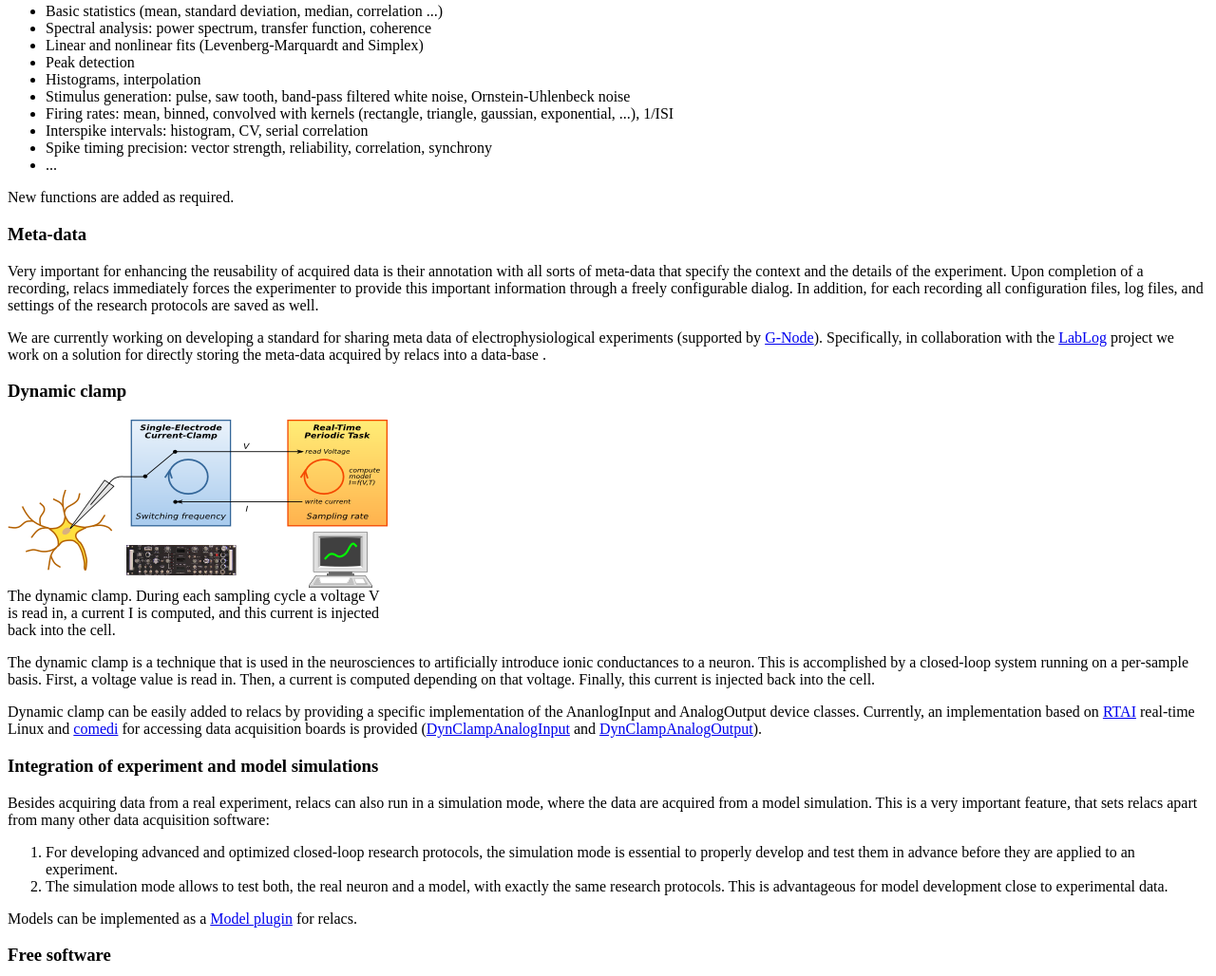
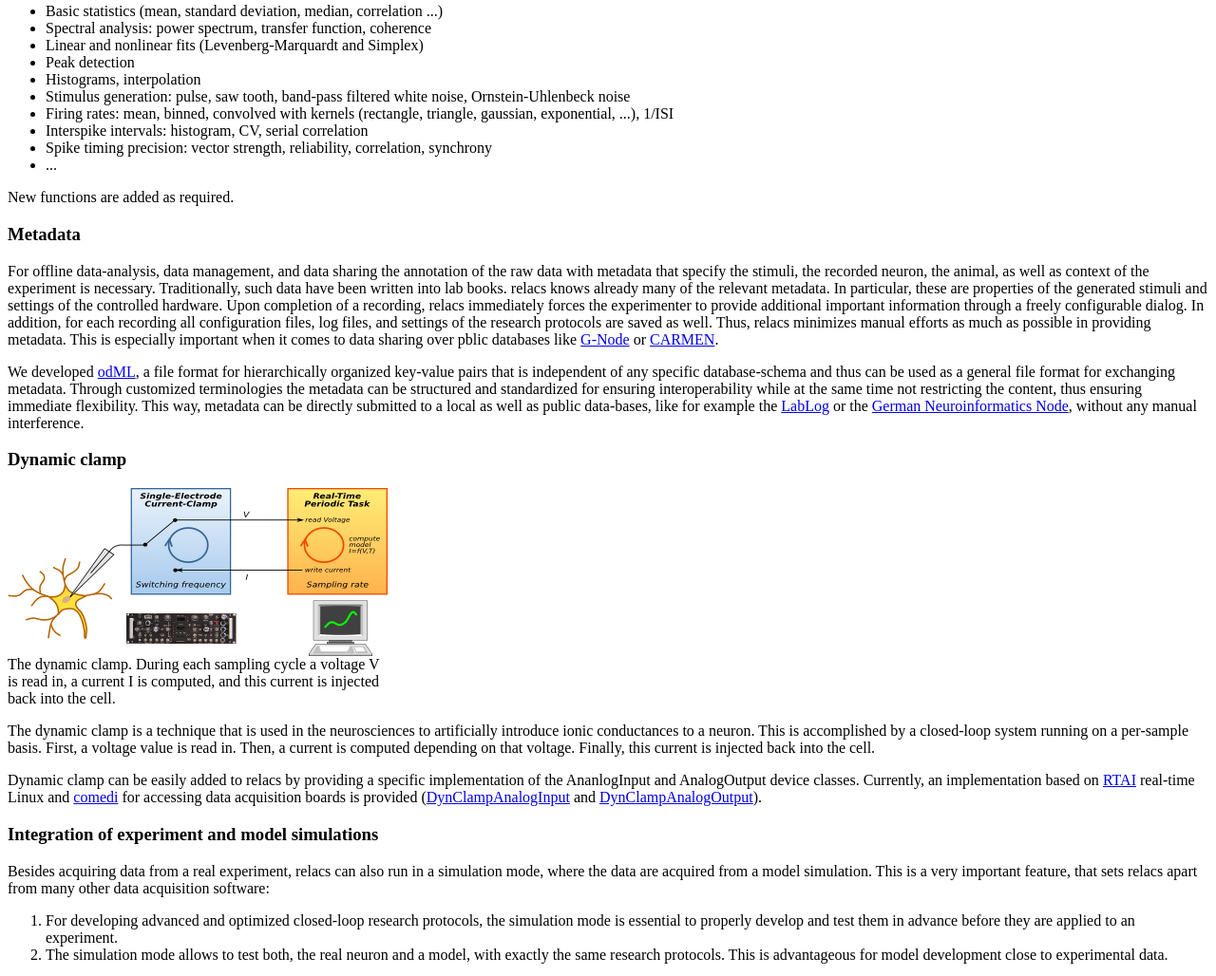
Before and after one commit to relacs/website, a plain HTML site: page web/features/index.html in a window 1280 px wide. Shown: the part 971-1999 px from the top of the page at 95% size. Drawn offline with Linux system fonts and the light colour scheme.

Commit message:
Some small updates to the website, the user manual and the config files
git-svn-id: https://svn.code.sf.net/p/relacs/code/website@738 1550813e-0d35-0410-aec7-fc86b090456a

```diff
--- a/web/features/index.html
+++ b/web/features/index.html
@@ -136,25 +136,39 @@
 
 
 <a name="metadata"></a>
-<h3>Meta-data</h3>
+<h3>Metadata</h3>
 <p>
-  Very important for enhancing the reusability of acquired data
-  is their annotation with all sorts of meta-data that
-  specify the context and the details of the experiment.
-  Upon completion of a recording, <span class="relacs">relacs</span> immediately forces the
-  experimenter to provide this important information
-  through a freely configurable dialog.
-  In addition, for each recording all configuration files, log files, and
-  settings of the research protocols are saved as well.
+  For offline data-analysis, data management, and data sharing the
+  annotation of the raw data with metadata that specify the stimuli,
+  the recorded neuron, the animal, as well as context of the
+  experiment is necessary. Traditionally, such data have been written
+  into lab books.  <span class="relacs">relacs</span> knows already
+  many of the relevant metadata.  In particular, these are properties
+  of the generated stimuli and settings of the controlled hardware.
+  Upon completion of a recording, <span class="relacs">relacs</span>
+  immediately forces the experimenter to provide additional important
+  information through a freely configurable dialog.  In addition, for
+  each recording all configuration files, log files, and settings of
+  the research protocols are saved as well.  Thus, <span
+  class="relacs">relacs</span> minimizes manual efforts as much as
+  possible in providing metadata. This is especially important when it
+  comes to data sharing over pblic databases like <a
+  href="http://www.g-node.de/">G-Node</a> or <a
+  href="http://www.carmen.org.uk/">CARMEN</a>.
 </p>
 <p>
-  We are currently working on developing a standard for sharing meta
-  data of electrophysiological experiments (supported by <a
-  href="http://www.g-node.de/">G-Node</a>).  Specifically, in
-  collaboration with the <a
-  href="http://lablog.sourceforge.net">LabLog</a> project we work on a
-  solution for directly storing the meta-data acquired by <span
-  class="relacs">relacs</span> into a data-base .
+  We developed <a href="http://www.g-node.de/odml/">odML</a>, a file
+  format for hierarchically organized key-value pairs that is
+  independent of any specific database-schema and thus can be used as
+  a general file format for exchanging metadata.  Through customized
+  terminologies the metadata can be structured and standardized for
+  ensuring interoperability while at the same time not restricting the
+  content, thus ensuring immediate flexibility.  This way, metadata
+  can be directly submitted to a local as well as public data-bases,
+  like for example the <a
+  href="http://lablog.sourceforge.net">LabLog</a> or the <a
+  href="http://www.g-node.org">German Neuroinformatics Node</a>,
+  without any manual interference.
 </p>
 
 
```
Also changed, not shown: web/links/index.html (+5 -1 lines), web/publications/Benda2011abstract.html (+2 -2 lines), web/screenshots/index.html (+53 -2 lines), web/links/odml.png (added), web/screenshots/RelacsAuditorySingleStimulus2.png (added), web/screenshots/RelacsBaseTransferFunction1.png (added), web/screenshots/RelacsEFishChirps1.png (added), web/screenshots/RelacsPatchclampFICurve1.png (added).
